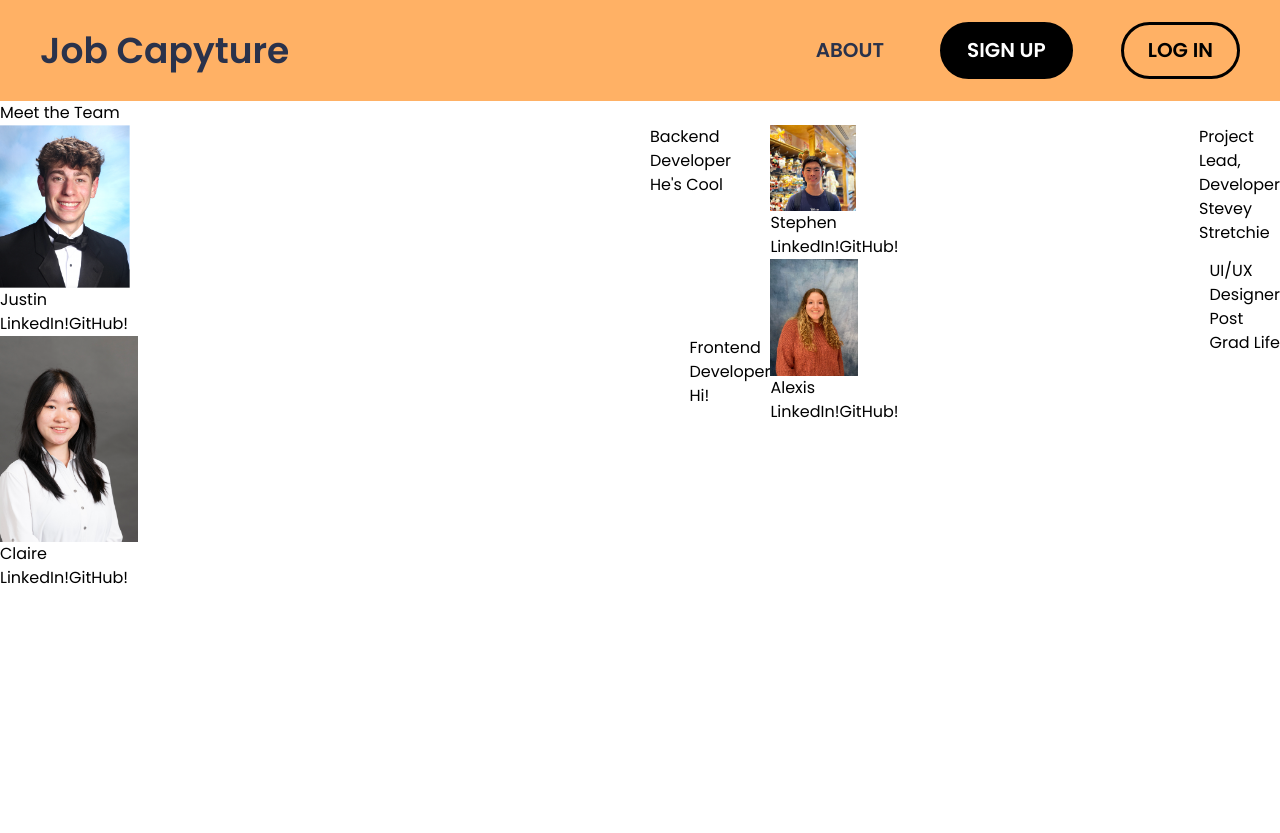
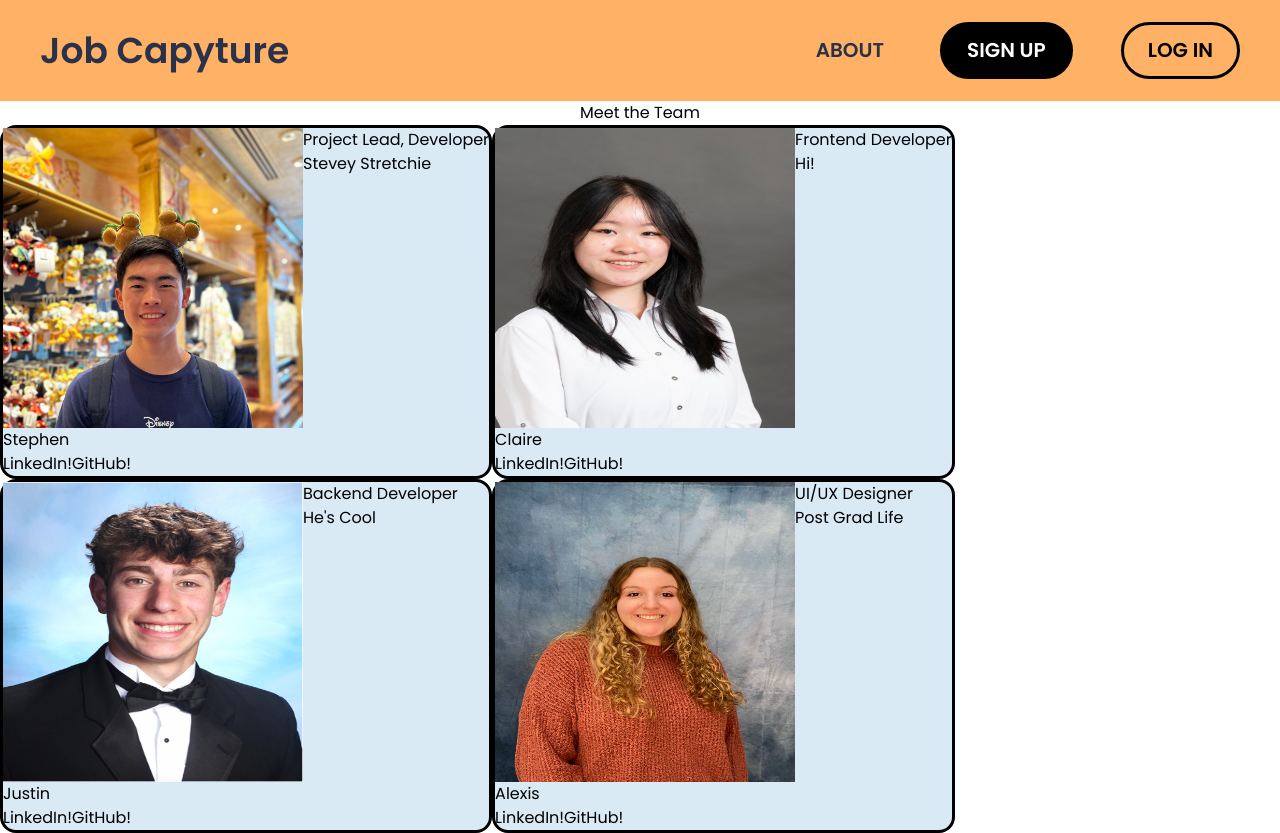
Before and after one commit to heavens-potato/winter-project, a React (Create React App) app in the folder hydrohire/: page /about in a window 1280 px wide. Before the commit the page ends 800 px from the top, so only its background shows below. Built offline with nearby package versions, Linux system fonts and the light colour scheme; no server answers.

Commit message:
updated about display

```diff
--- a/hydrohire/src/About.js
+++ b/hydrohire/src/About.js
@@ -1,25 +1,27 @@
 import Navbar from "./Navbar";
 import AboutCard from "./AboutCard";
 import { display, flexbox } from "@mui/system";
+import { Typography } from '@mui/material';
+
 
 function About(){
   return (
     <>
       <Navbar/>
       <div>
-        <h1>Meet the Team</h1>
-        <div class = "flex flex column">
+        <Typography class = 'flex justify-center' variant="h4" sx={{ fontSize: 28, fontWeight: 'bold'}}>Meet the Team</Typography>
+        <div class = "flex space-between">
           <div>
             <div>
-              <AboutCard name = 'Justin'></AboutCard>
+              <AboutCard name = 'Stephen' ></AboutCard>
             </div>
             <div>
-              <AboutCard name = 'Claire'></AboutCard>
+              <AboutCard name = 'Justin'></AboutCard>
             </div>
           </div>
           <div>
             <div>
-              <AboutCard name = 'Stephen' ></AboutCard>
+              <AboutCard name = 'Claire'></AboutCard>
             </div>
             <div>
               <AboutCard name = 'Alexis'></AboutCard>
--- a/hydrohire/src/AboutCard.js
+++ b/hydrohire/src/AboutCard.js
@@ -2,6 +2,8 @@ import justinProf from './assets/img/Justin.png';
 import claireProf from './assets/img/Claire.jpg';
 import stephenProf from './assets/img/Stephen.jpg';
 import alexisProf from './assets/img/Alexis.JPG';
+import { borderColor } from '@mui/system';
+import { Typography } from '@mui/material';
 
 // Map holding info for each person
 const map = new Map();
@@ -13,9 +15,9 @@ map.set('Alexis', {description: "Post Grad Life", title: 'UI/UX Designer', img:
 function AboutCard({name}) {
     return (
         <>
-            <div class="flex flex-row">
+            <div class="flex flex-row" style ={{border: '3px solid', borderRadius: '1rem', backgroundColor: '#D9EAF5'}}>
                 <div> {/* Left Half */}
-                    <img src={map.get(name).img} style={{ maxWidth: '20%' }}></img>
+                    <img src={map.get(name).img} style={{ width: 300 , height: 300}}></img>
                     <h1>{name}</h1>
                     <div>
                         <button onClick={()=> window.open(map.get(name).li, "_blank")}>LinkedIn!   </button>
```
